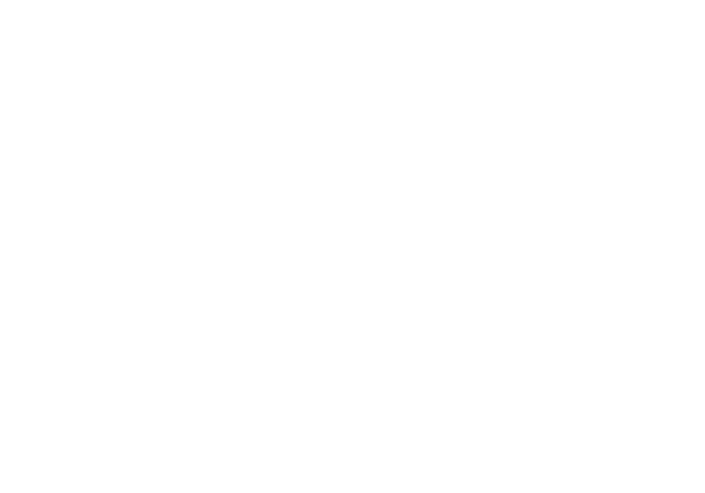
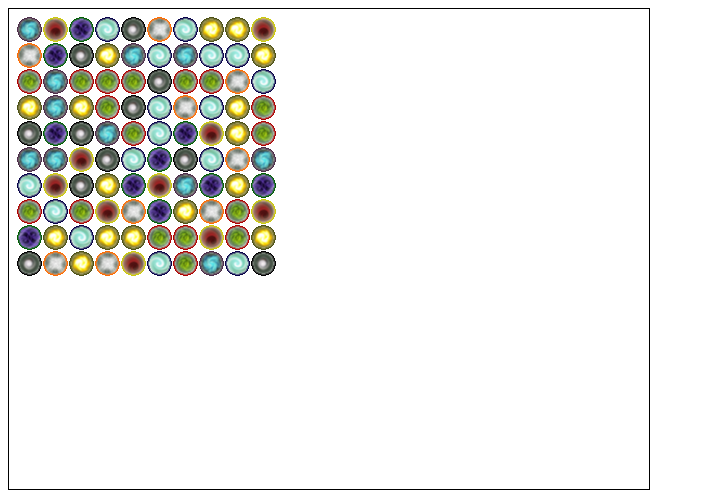
Before and after one commit to IceMetalPunk/PuzzleFighter, a website: page public/index.html in a window 1280 px wide. Shown: the whole page, without its empty margins (0-705 px from the left). Drawn offline with Linux system fonts and the light colour scheme.

Commit message:
Added basic rendering system and orb grid generation

```diff
--- a/public/css/main.css
+++ b/public/css/main.css
@@ -0,0 +1,5 @@
+#main_surface {
+    width: 640px;
+    height: 480px;
+    border: 1px solid #000000;
+}
--- a/public/index.html
+++ b/public/index.html
@@ -2,8 +2,9 @@
     <head>
         <title></title>
         <link rel="stylesheet" href="./css/main.css">
-        <script src="./js/main.js"></script>
+        <script src="./js/main.js" type="module"></script>
     </head>
     <body>
+        <canvas id="main_surface"></canvas>
     </body>
 </html>
--- a/public/js/main.js
+++ b/public/js/main.js
@@ -0,0 +1,33 @@
+import { RenderManager, Renderable, Sprite } from "./renderManager.js";
+
+class Orb extends Renderable {
+    constructor(x = 0, y = 0, type = 0) {
+        super();
+        this.x = x;
+        this.y = y;
+        this.type = type;
+        this.sprite = new Sprite('../img/orbs.png', 0, type * 32, 32, 32, 4, 0.1);
+    }
+    draw(canv, ctx) {
+        super.draw(canv, ctx);
+        ctx.save();
+        ctx.setTransform(1, 0, 0, 1, 0, 0);
+        ctx.translate(this.x + 0.5 - this.sprite.w/2, this.y + 0.5 - this.sprite.h/2);
+        this.sprite.draw(canv, ctx);
+        ctx.restore();
+    }
+}
+
+const setup = function() {
+    const renderManager = new RenderManager(document.getElementById('main_surface'));
+    const orbTypeN = 8;
+    const orbGrid = (new Array(10)).fill(0).map((row, x) => {
+        return (new Array(10)).fill(0).map((col, y) => {
+            const orb = new Orb(20 + 26*x, 20 + 26*y, Math.floor(Math.random() * orbTypeN));
+            renderManager.add(orb, 0);
+            return orb;
+        });
+    });
+    renderManager.start(60);
+}
+document.addEventListener('DOMContentLoaded', setup);
--- /dev/null
+++ b/public/js/renderManager.js
@@ -0,0 +1,62 @@
+export class Renderable {
+    draw(canv, ctx) {};
+};
+
+export class Sprite extends Renderable {
+    constructor(url, x, y, w, h, n, speed) {
+        super();
+        this.speed = speed;
+        this.timer = 0;
+        this.x = x;
+        this.y = y;
+        this.w = w;
+        this.h = h;
+        this.n = n;
+        this.img = new Image();
+        this.img.src = url;
+    }
+    draw(canv, ctx) {
+        super.draw(canv, ctx);
+        this.timer = (this.timer + this.speed) % this.n;
+        const frame = Math.floor(this.timer);
+        ctx.drawImage(this.img, this.x + this.w * frame, this.y, this.w, this.h, 0, 0, this.w, this.h);
+    }
+};
+
+export class RenderManager {
+    constructor(canv) {
+        canv.width = canv.clientWidth;
+        canv.height = canv.clientHeight;
+        this.canvas = canv;
+        this.ctx = canv.getContext('2d');
+        this.timer = null;
+        this.renderPipeline = [];
+    }
+    start(fps = 30) {
+        this.timer = self.setInterval(() => this.draw(), 1000/fps);
+    }
+    stop() {
+        self.clearInterval(this.timer);
+        this.timer = null;
+    }
+    setFps(fps = 30) {
+        this.stop();
+        this.start(fps);
+    }
+    add(renderable, depth = 0) {
+        this.renderPipeline.push({
+            renderable,
+            depth
+        });
+        this.renderPipeline.sort((a,b) => {
+            return a.depth - b.depth;
+        });
+    }
+    remove(renderable) {
+        this.renderPipeline = this.renderPipeline.filter(existing => existing.renderable !== renderable);
+    }
+    draw() {
+        this.ctx.clearRect(0, 0, this.canvas.w, this.canvas.h);
+        this.renderPipeline.forEach(entry => entry.renderable.draw(this.canvas, this.ctx));
+    }
+};
```
Also changed, not shown: public/img/orbs.png (added), 1 other file.
